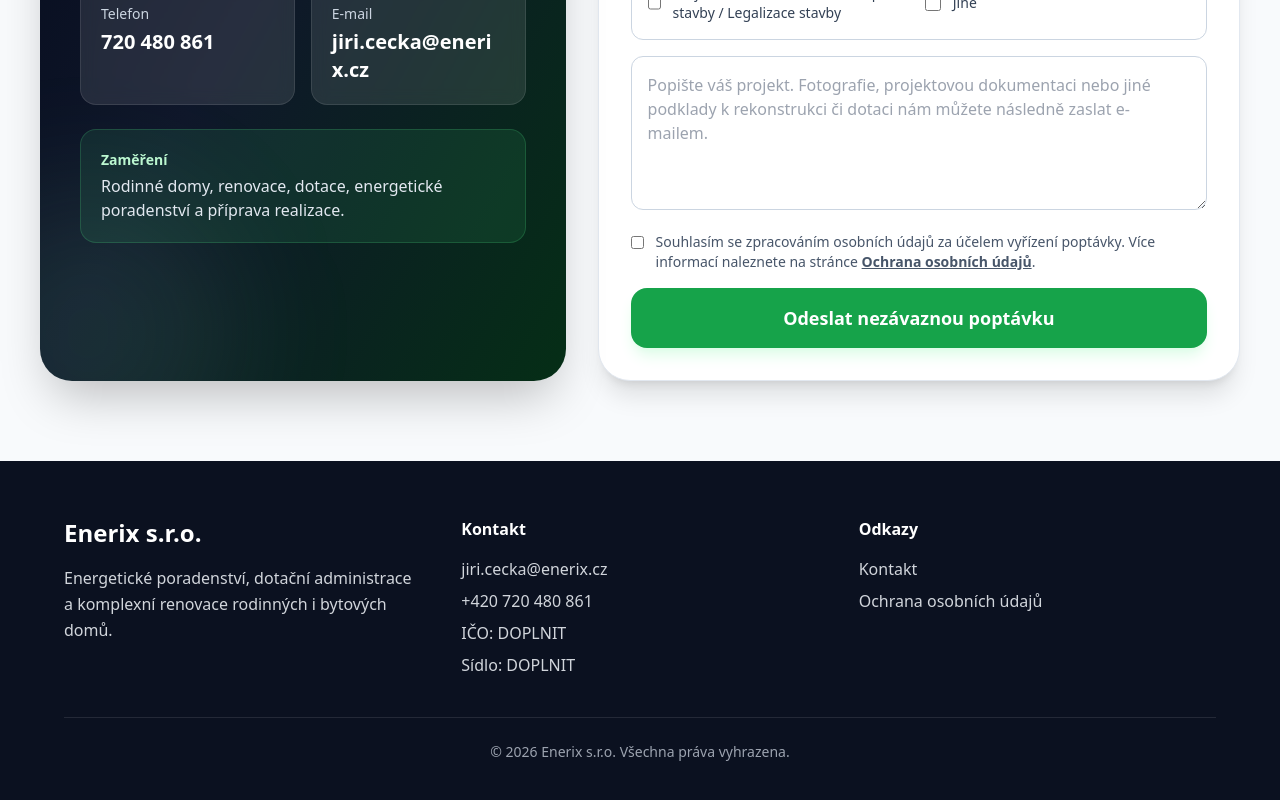
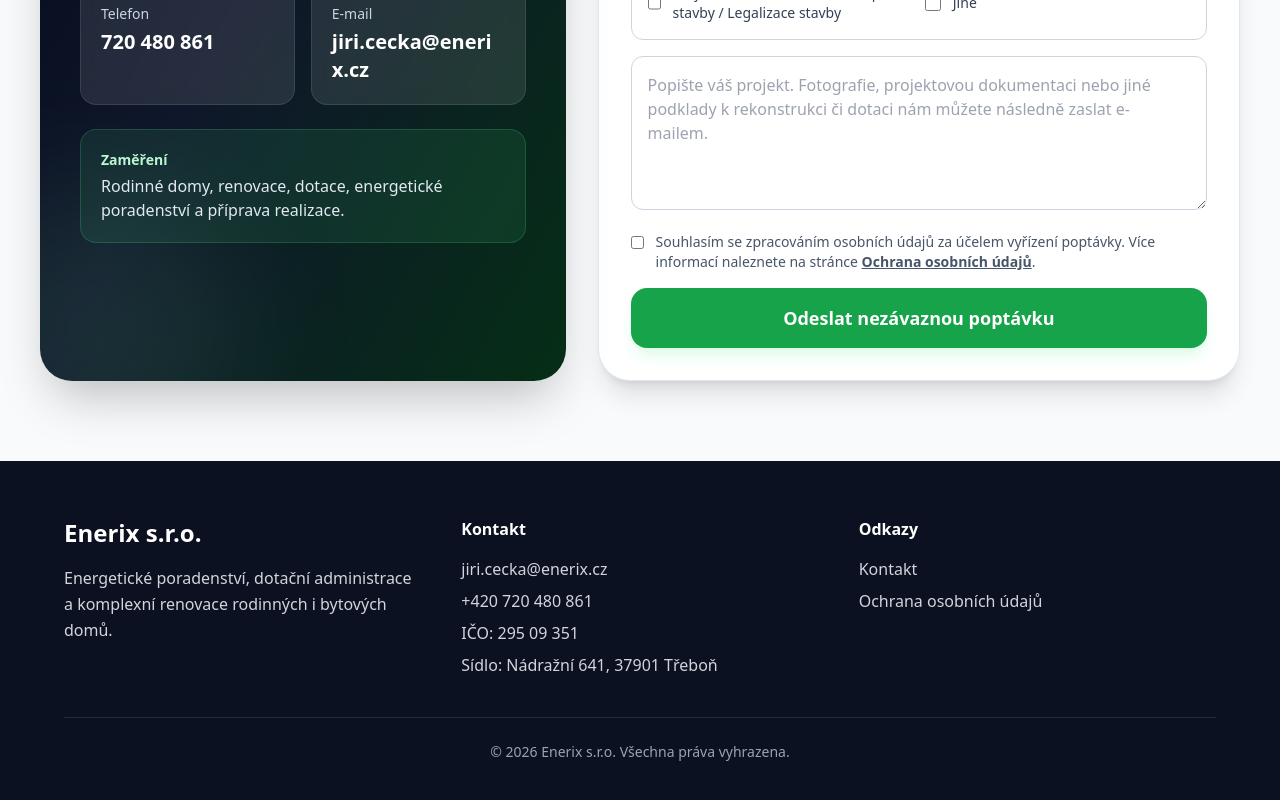
Before and after one commit to Enerixsro/enerix-web, a Next.js app: page / in a window 1280 px wide. Shown: the part 3145-3945 px from the top of the page. Built offline with nearby package versions, Linux system fonts and the light colour scheme.

Commit message:
Update index.js

```diff
--- a/pages/index.js
+++ b/pages/index.js
@@ -439,8 +439,8 @@
             <div className="space-y-2 text-gray-300">
               <p>jiri.cecka@enerix.cz</p>
               <p>+420 720 480 861</p>
-              <p>IČO: DOPLNIT</p>
-              <p>Sídlo: DOPLNIT</p>
+              <p>IČO: 295 09 351</p>
+              <p>Sídlo: Nádražní 641, 37901 Třeboň</p>
             </div>
           </div>
 
```
